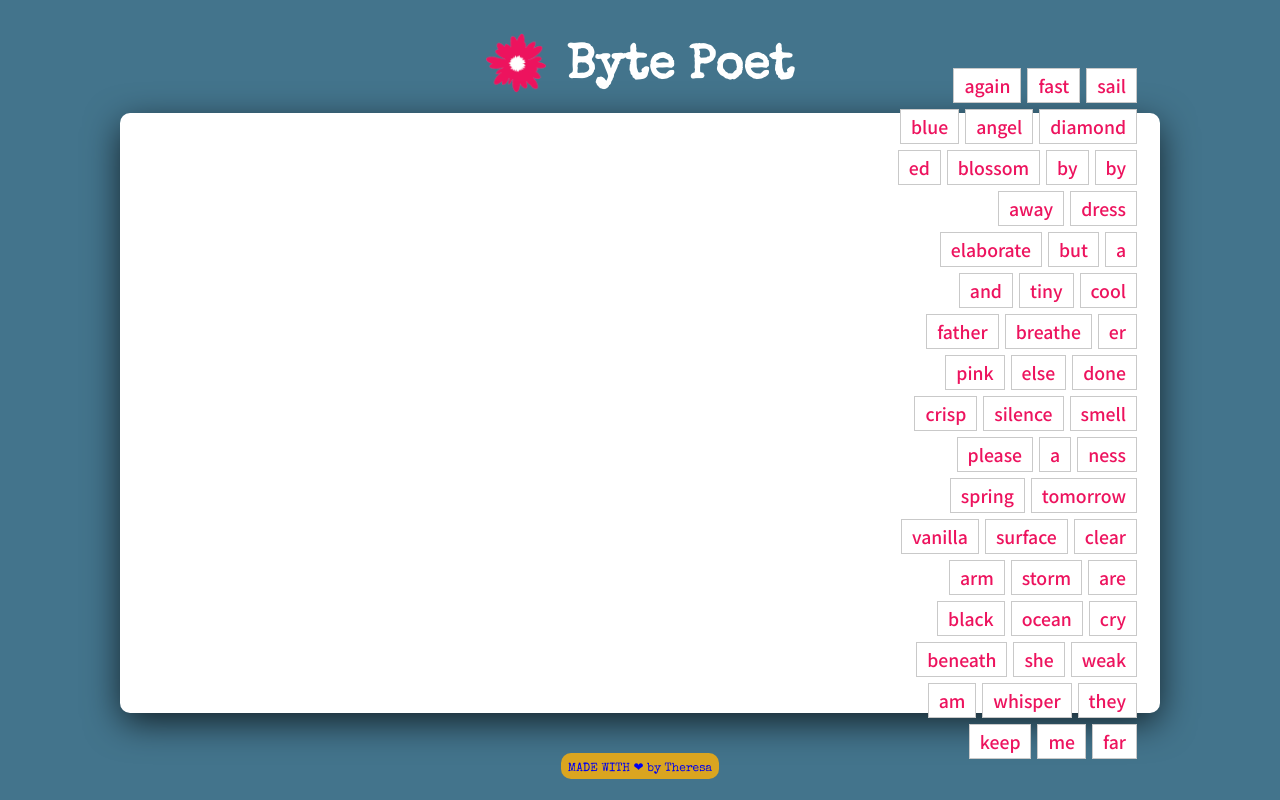
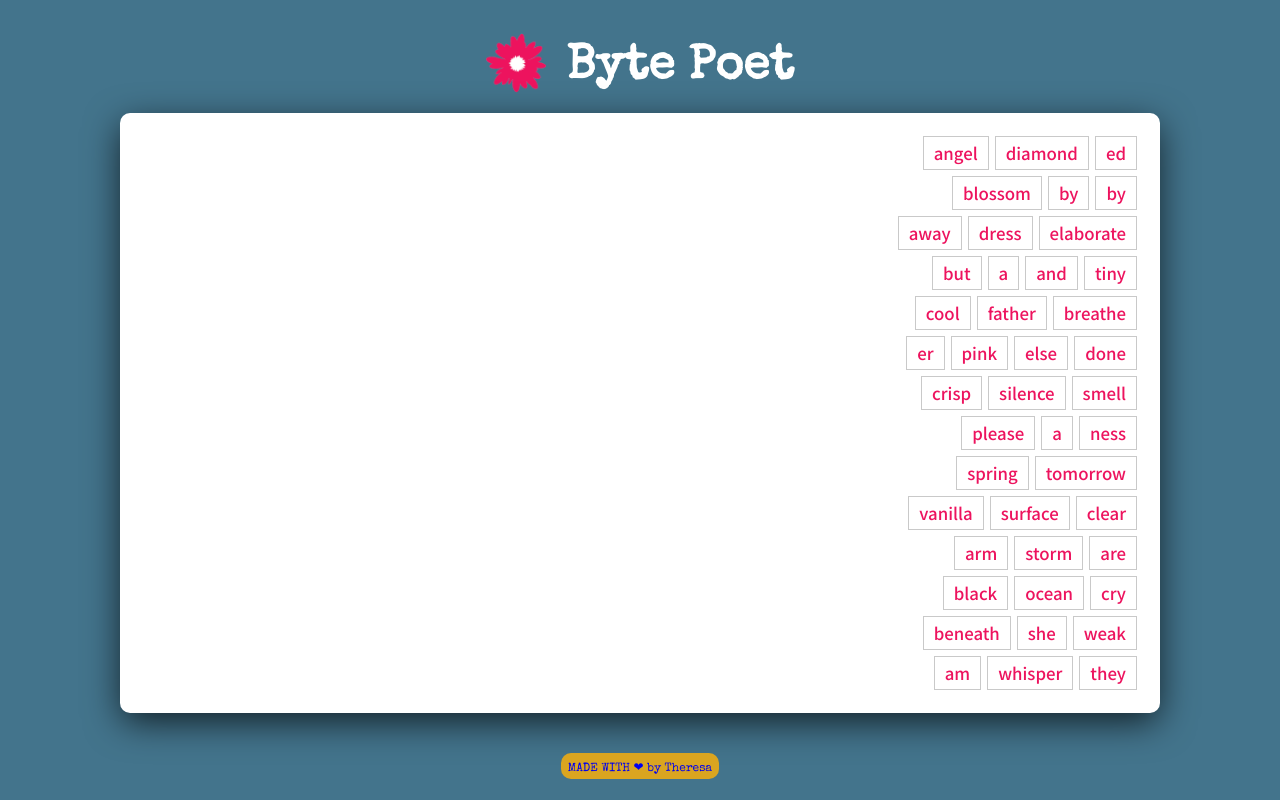
Before and after one commit to theresamorelli/byte-poet, a React (Create React App) app: page / in a window 1280 px wide. Built offline with nearby package versions, Linux system fonts and the light colour scheme.

Commit message:
Adjust style

```diff
--- a/src/components/Word.tsx
+++ b/src/components/Word.tsx
@@ -7,7 +7,7 @@ interface WordObject {
 }
 
 const StyledWord = styled.div<{ zIndex: number }>`
-  font-size: 1.1rem;
+  font-size: 1.05rem;
   padding: 4px 10px;
   margin: 3px;
   border: 1px solid #00000036;
--- a/src/components/WordTray.tsx
+++ b/src/components/WordTray.tsx
@@ -9,6 +9,7 @@ const StyledWordTray = styled.div`
   align-content: center;
   justify-content: flex-end;
   width: 25%;
+  overflow: hidden;
 `;
 
 const WordTray: React.FC = () => {
```
